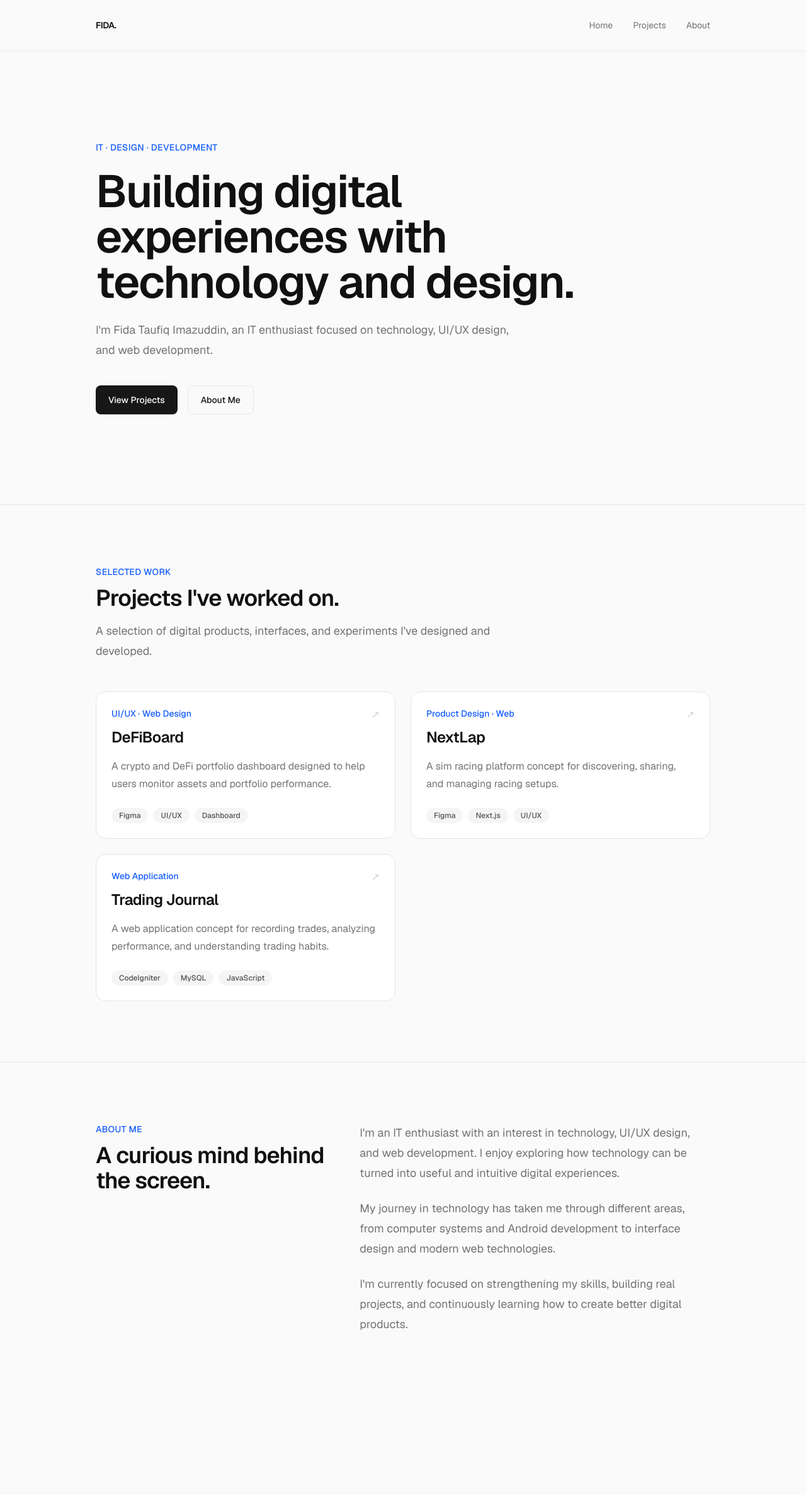
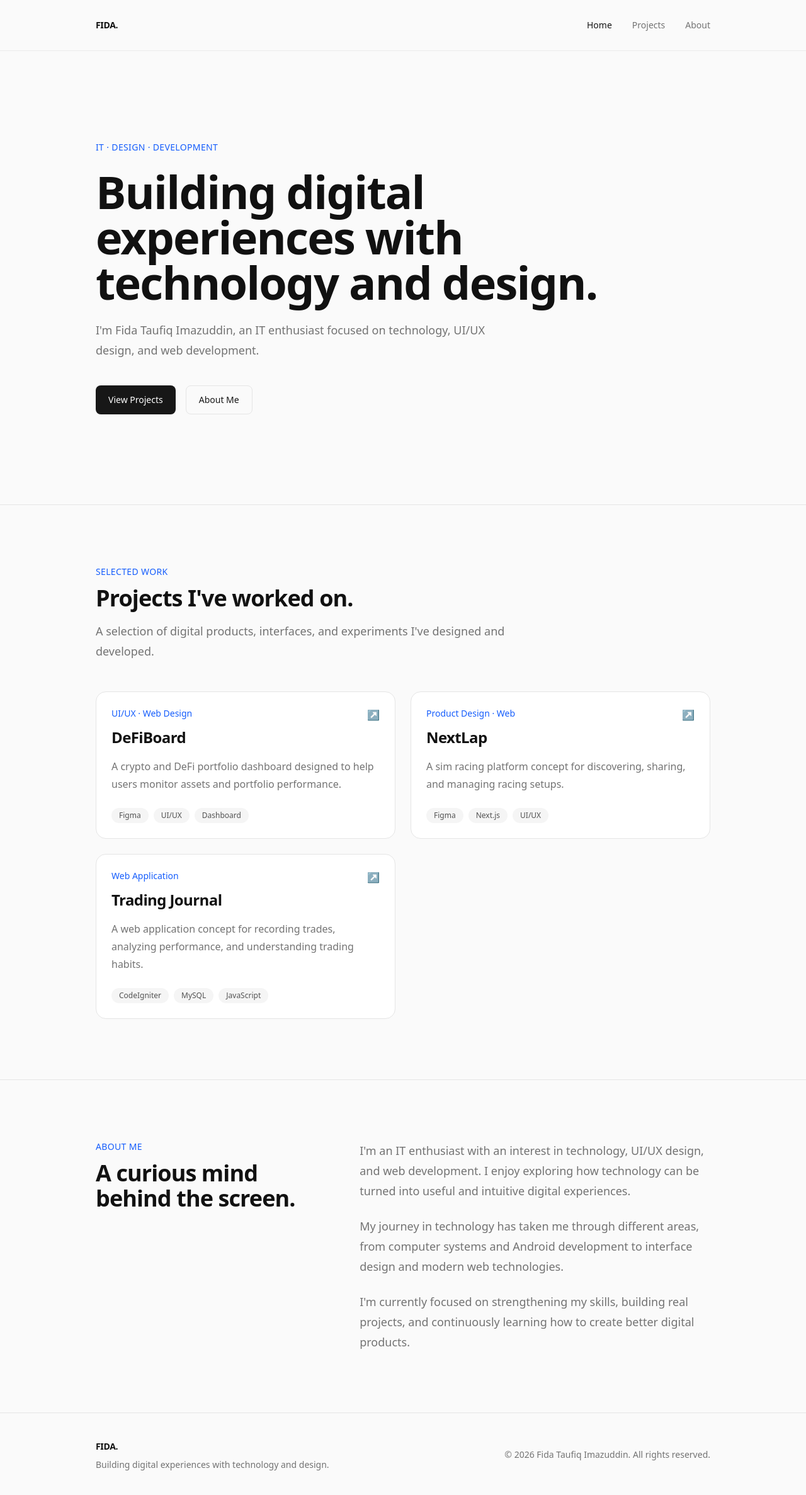
Before and after one commit to fidataufiq/portfolio-website, a Next.js app: page / in a window 1280 px wide. Shown: the whole page at 63% size. Before the commit the page ends 2215 px from the top, so only its background shows below. Built offline with nearby package versions, Linux system fonts and the light colour scheme.

Commit message:
feat: add global layout footer and active navigation

```diff
--- a/app/about/page.tsx
+++ b/app/about/page.tsx
@@ -1,14 +1,5 @@
 import About from "@/components/About";
-import Navbar from "@/components/Navbar";
 
 export default function AboutPage() {
-  return (
-    <>
-      <Navbar />
-
-      <main>
-        <About />
-      </main>
-    </>
-  );
+  return <About />;
 }
--- a/app/layout.tsx
+++ b/app/layout.tsx
@@ -1,6 +1,8 @@
 import type { Metadata } from "next";
 import { Geist, Geist_Mono } from "next/font/google";
 import "./globals.css";
+import Navbar from "@/components/Navbar";
+import Footer from "@/components/Footer";
 
 const geistSans = Geist({
   variable: "--font-geist-sans",
@@ -13,17 +15,26 @@ const geistMono = Geist_Mono({
 });
 
 export const metadata: Metadata = {
-  title: "Create Next App",
-  description: "Generated by create next app",
+  title: "Fida Taufiq Imazuddin | Portfolio",
+  description: "Portfolio of Fida Taufiq Imazuddin — IT enthusiast, designer, and developer.",
 };
 
-export default function RootLayout({ children }: LayoutProps<"/">) {
+export default function RootLayout({
+  children,
+}: Readonly<{
+  children: React.ReactNode;
+}>) {
   return (
-    <html
-      lang="en"
-      className={`${geistSans.variable} ${geistMono.variable} h-full antialiased`}
-    >
-      <body className="min-h-full flex flex-col">{children}</body>
+    <html lang="en">
+      <body className={`${geistSans.variable} ${geistMono.variable} antialiased`}>
+        <div className="flex min-h-screen flex-col">
+          <Navbar />
+
+          <main className="flex-1">{children}</main>
+
+          <Footer />
+        </div>
+      </body>
     </html>
   );
 }
--- a/app/page.tsx
+++ b/app/page.tsx
@@ -1,18 +1,13 @@
+import About from "@/components/About";
 import Hero from "@/components/Hero";
-import Navbar from "@/components/Navbar";
 import Projects from "@/components/Projects";
-import About from "@/components/About";
 
 export default function Home() {
   return (
     <>
-      <Navbar />
-
-      <main>
-        <Hero />
-        <Projects />
-        <About />
-      </main>
+      <Hero />
+      <Projects />
+      <About />
     </>
   );
 }
--- a/app/projects/[slug]/page.tsx
+++ b/app/projects/[slug]/page.tsx
@@ -18,46 +18,71 @@ export default async function ProjectPage({ params }: ProjectPageProps) {
   }
 
 return (
-    <main className="min-h-screen">
   <section className="mx-auto max-w-5xl px-6 py-24">
-        <Link href="/projects" className="text-sm text-neutral-500 transition hover:text-neutral-900">
+    <Link
+      href="/projects"
+      className="text-sm text-neutral-500 transition hover:text-neutral-900"
+    >
       ← Back to projects
     </Link>
 
     <div className="mt-16 max-w-3xl">
-          <p className="text-sm font-medium tracking-wide text-blue-600">{project.category}</p>
+      <p className="text-sm font-medium tracking-wide text-blue-600">
+        {project.category}
+      </p>
 
-          <h1 className="mt-4 text-5xl font-semibold tracking-tight sm:text-6xl">{project.title}</h1>
+      <h1 className="mt-4 text-5xl font-semibold tracking-tight sm:text-6xl">
+        {project.title}
+      </h1>
 
-          <p className="mt-6 text-xl leading-9 text-neutral-500">{project.description}</p>
+      <p className="mt-6 text-xl leading-9 text-neutral-500">
+        {project.description}
+      </p>
     </div>
 
     <div className="mt-16 grid gap-12 border-t border-neutral-200 pt-12 md:grid-cols-[2fr_1fr]">
       <div>
-            <h2 className="text-2xl font-semibold tracking-tight">Overview</h2>
+        <h2 className="text-2xl font-semibold tracking-tight">
+          Overview
+        </h2>
 
-            <p className="mt-6 text-lg leading-8 text-neutral-500">{project.longDescription}</p>
+        <p className="mt-6 text-lg leading-8 text-neutral-500">
+          {project.longDescription}
+        </p>
       </div>
 
       <div className="space-y-8">
         <div>
-              <p className="text-sm text-neutral-500">Role</p>
+          <p className="text-sm text-neutral-500">
+            Role
+          </p>
 
-              <p className="mt-2 font-medium">{project.role}</p>
+          <p className="mt-2 font-medium">
+            {project.role}
+          </p>
         </div>
 
         <div>
-              <p className="text-sm text-neutral-500">Year</p>
+          <p className="text-sm text-neutral-500">
+            Year
+          </p>
 
-              <p className="mt-2 font-medium">{project.year}</p>
+          <p className="mt-2 font-medium">
+            {project.year}
+          </p>
         </div>
 
         <div>
-              <p className="text-sm text-neutral-500">Technologies</p>
+          <p className="text-sm text-neutral-500">
+            Technologies
+          </p>
 
           <div className="mt-3 flex flex-wrap gap-2">
             {project.technologies.map((technology) => (
-                  <span key={technology} className="rounded-full bg-neutral-100 px-3 py-1 text-xs font-medium text-neutral-600">
+              <span
+                key={technology}
+                className="rounded-full bg-neutral-100 px-3 py-1 text-xs font-medium text-neutral-600"
+              >
                 {technology}
               </span>
             ))}
@@ -66,6 +91,5 @@ export default async function ProjectPage({ params }: ProjectPageProps) {
       </div>
     </div>
   </section>
-    </main>
 );
 }
--- a/app/projects/page.tsx
+++ b/app/projects/page.tsx
@@ -1,9 +1,22 @@
+import ProjectCard from "@/components/ProjectCard";
+import { projects } from "@/data/projects";
+
 export default function ProjectsPage() {
   return (
-    <main className="mx-auto min-h-screen max-w-5xl px-6 py-24">
-      <h1 className="text-4xl font-semibold tracking-tight">Projects</h1>
+    <section className="mx-auto min-h-screen max-w-5xl px-6 py-24">
+      <div className="max-w-2xl">
+        <p className="text-sm font-medium tracking-wide text-blue-600">PROJECTS</p>
 
-      <p className="mt-4 text-neutral-500">A collection of projects I have designed and developed.</p>
-    </main>
+        <h1 className="mt-3 text-4xl font-semibold tracking-tight sm:text-5xl">Selected work and experiments.</h1>
+
+        <p className="mt-4 text-lg leading-8 text-neutral-500">A collection of digital products, interfaces, and web projects I&apos;ve designed and developed.</p>
+      </div>
+
+      <div className="mt-12 grid gap-6 md:grid-cols-2">
+        {projects.map((project) => (
+          <ProjectCard key={project.slug} project={project} />
+        ))}
+      </div>
+    </section>
   );
 }
--- /dev/null
+++ b/components/Footer.tsx
@@ -0,0 +1,21 @@
+import Link from "next/link";
+
+export default function Footer() {
+  const currentYear = new Date().getFullYear();
+
+  return (
+    <footer className="border-t border-neutral-200">
+      <div className="mx-auto flex max-w-5xl flex-col gap-6 px-6 py-10 md:flex-row md:items-center md:justify-between">
+        <div>
+          <Link href="/" className="text-sm font-semibold tracking-tight">
+            FIDA.
+          </Link>
+
+          <p className="mt-2 text-sm text-neutral-500">Building digital experiences with technology and design.</p>
+        </div>
+
+        <p className="text-sm text-neutral-500">© {currentYear} Fida Taufiq Imazuddin. All rights reserved.</p>
+      </div>
+    </footer>
+  );
+}
--- a/components/Navbar.tsx
+++ b/components/Navbar.tsx
@@ -1,10 +1,35 @@
 "use client";
 
 import Link from "next/link";
+import { usePathname } from "next/navigation";
 import { useState } from "react";
+
+const navigation = [
+  {
+    name: "Home",
+    href: "/",
+  },
+  {
+    name: "Projects",
+    href: "/projects",
+  },
+  {
+    name: "About",
+    href: "/about",
+  },
+];
 
 export default function Navbar() {
   const [isOpen, setIsOpen] = useState(false);
+  const pathname = usePathname();
+
+  const isActive = (href: string) => {
+    if (href === "/") {
+      return pathname === "/";
+    }
+
+    return pathname.startsWith(href);
+  };
 
   return (
     <header className="border-b border-neutral-200/70 bg-[#fafafa]/95 backdrop-blur">
@@ -16,17 +41,11 @@ export default function Navbar() {
 
           {/* Desktop Navigation */}
           <div className="hidden items-center gap-8 md:flex">
-            <Link href="/" className="text-sm text-neutral-500 transition hover:text-neutral-900">
-              Home
-            </Link>
-
-            <Link href="/projects" className="text-sm text-neutral-500 transition hover:text-neutral-900">
-              Projects
-            </Link>
-
-            <Link href="/about" className="text-sm text-neutral-500 transition hover:text-neutral-900">
-              About
-            </Link>
+            {navigation.map((item) => (
+              <Link key={item.href} href={item.href} className={`text-sm transition ${isActive(item.href) ? "font-medium text-neutral-900" : "text-neutral-500 hover:text-neutral-900"}`}>
+                {item.name}
+              </Link>
+            ))}
           </div>
 
           {/* Mobile Menu Button */}
@@ -39,17 +58,16 @@ export default function Navbar() {
         {isOpen && (
           <div className="border-t border-neutral-200 py-4 md:hidden">
             <div className="flex flex-col gap-1">
-              <Link href="/" onClick={() => setIsOpen(false)} className="rounded-lg px-3 py-3 text-sm text-neutral-600 transition hover:bg-neutral-100">
-                Home
-              </Link>
-
-              <Link href="/projects" onClick={() => setIsOpen(false)} className="rounded-lg px-3 py-3 text-sm text-neutral-600 transition hover:bg-neutral-100">
-                Projects
-              </Link>
-
-              <Link href="/about" onClick={() => setIsOpen(false)} className="rounded-lg px-3 py-3 text-sm text-neutral-600 transition hover:bg-neutral-100">
-                About
-              </Link>
+              {navigation.map((item) => (
+                <Link
+                  key={item.href}
+                  href={item.href}
+                  onClick={() => setIsOpen(false)}
+                  className={`rounded-lg px-3 py-3 text-sm transition ${isActive(item.href) ? "bg-neutral-100 font-medium text-neutral-900" : "text-neutral-600 hover:bg-neutral-100"}`}
+                >
+                  {item.name}
+                </Link>
+              ))}
             </div>
           </div>
         )}
```
Lines whose indentation alone changed are shown as unchanged.
